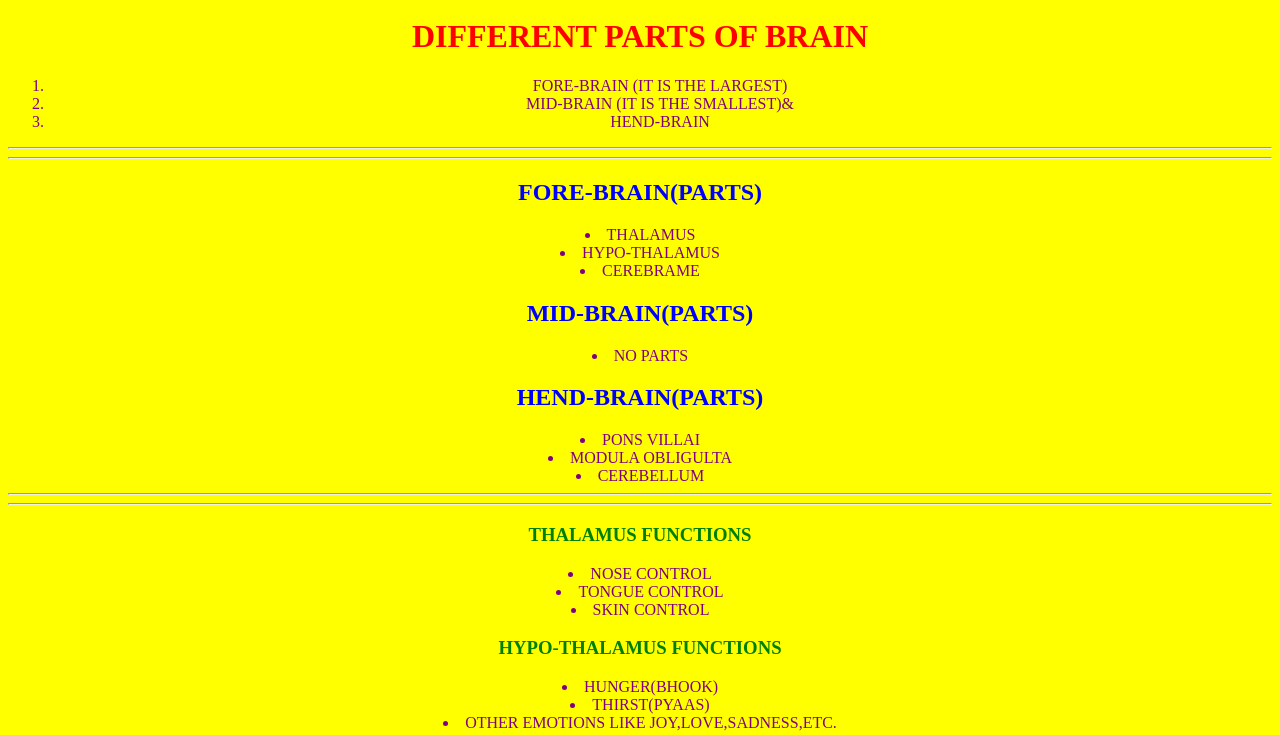
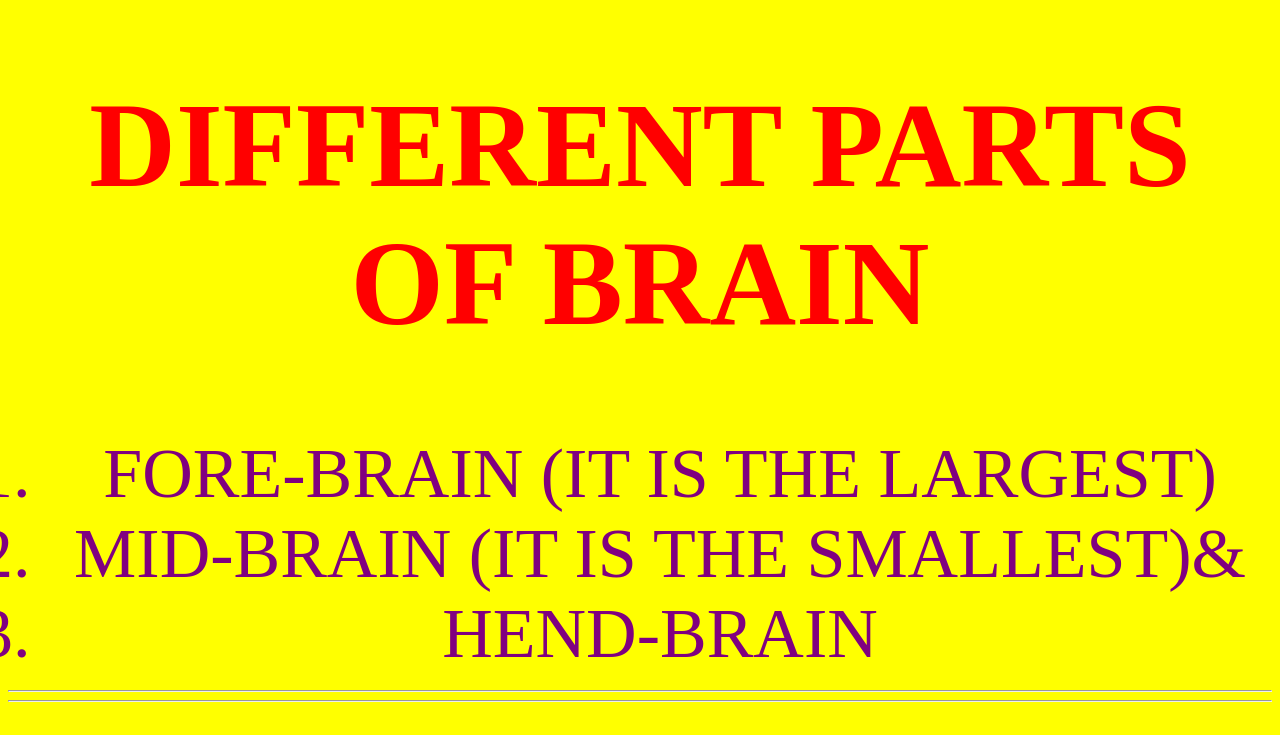
Before and after one commit to Abhinav4642/Brainy_kids, a plain HTML site: page index.html in a window 1280 px wide. Shown: the part 491-1226 px from the top of the page. Drawn offline with Linux system fonts and the light colour scheme.

Commit message:
Update index.html

```diff
--- a/index.html
+++ b/index.html
@@ -2,10 +2,10 @@
 <HEAD><TITLE>LISTS</TITLE>
 <STYLE TYPE="TEXT/CSS">
 BODY{BACKGROUND-REPEAT:NO-REPEAT;BACKGROUND-COLOR:YELLOW}
-H1{COLOR:RED;text-align:center}
-H2{COLOR:BLUE;text-align:center}
-H3{COLOR:GREEN;text-align:center}
-LI{COLOR:PURPLE;text-align:center}
+H1{COLOR:RED;text-align:center;font-size:120}
+H2{COLOR:BLUE;text-align:center;font-size:100}
+H3{COLOR:GREEN;text-align:center;font-size:90}
+LI{COLOR:PURPLE;text-align:center;font-size:70}
 img{display:block;margin-left:auto;margin-right:auto}
 </STYLE>
 </HEAD>
```
